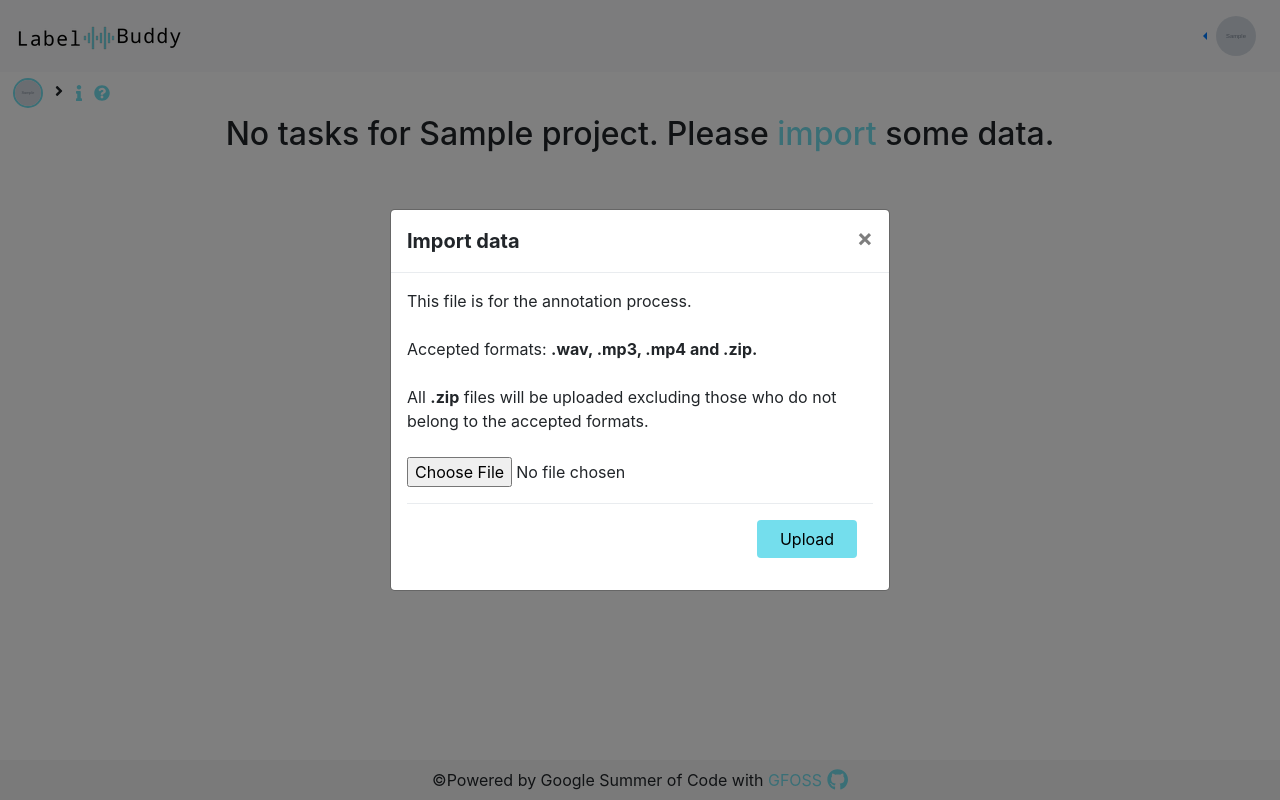
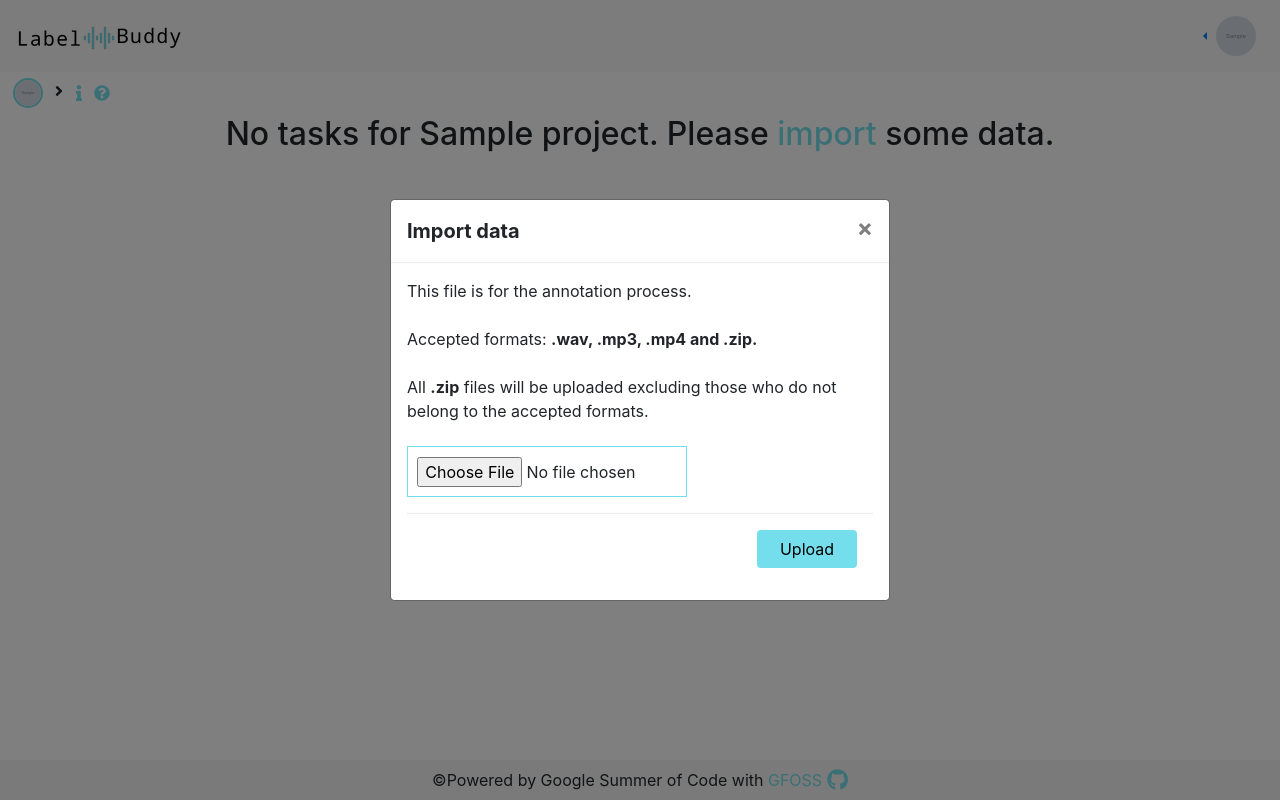
Before and after one commit to eellak/gsoc2021-audio-annotation-tool, a Django app: page /projects/1/tasks in a window 1280 px wide, after a click on "import". Run offline with Django 3.2, Linux system fonts and the light colour scheme; a user stored in the database is signed in; tables that the repository leaves empty hold one stand-in row (values such as "Sample post"); grey boxes marked "Sample" are stand-in pictures; data that the repository does not hold is empty; some libraries are stand-ins or nearby versions; some web fonts are replaced.

Commit message:
Small changes

```diff
--- a/label_buddy/projects/views.py
+++ b/label_buddy/projects/views.py
@@ -42,7 +42,8 @@ from .helpers import (
     delete_old_labels,
 )
 
-
+# global variables
+ACCEPTED_UPLOADED_EXTENSIONS = ['.wav', '.mp3', '.mp4', '.zip']
 
 def index(request):
     """Index view"""
@@ -237,6 +238,12 @@ def project_page_view(request, pk):
         if task_form.is_valid():
             new_task = task_form.save(commit=False)
             file_extension = str(new_task.file)[-4:]
+
+            # check if extension is accepted
+            if file_extension not in ACCEPTED_UPLOADED_EXTENSIONS:
+                messages.add_message(request, messages.ERROR, "%s is not an accepted extension." % file_extension)
+                return HttpResponseRedirect(get_project_url(project.id))
+
             # if file uploaded is a zip add new tasks
             if file_extension in [".zip", ".rar"]:
                 # unzip file and add as many tasks as the files in the zip/rar file
--- a/label_buddy/static/css/project_page.css
+++ b/label_buddy/static/css/project_page.css
@@ -16,6 +16,19 @@
     margin-top: 5%;
     cursor: default;
 }
+
+#import-file {
+    border: 1px solid #74deed;
+    /* border-radius: 5px; */
+    padding: 2%;
+    width: 60%;
+    cursor: pointer;
+}
+
+#import-file:hover {
+    background-color: rgba(115, 223, 237, 0.3) !important;
+}
+
 
 .export_div {
     border-radius: 5px;
--- a/label_buddy/static/js/project_page.js
+++ b/label_buddy/static/js/project_page.js
@@ -74,17 +74,17 @@ function filter_tasks() {
 }
 
 // when a file is uploaded
-function checkExtension(filePath) {
-    var valid_extensions = [".mp3", ".wav", ".mp4", ".zip"];
+// function checkExtension(filePath) {
+//     var valid_extensions = [".mp3", ".wav", ".mp4", ".zip"];
 
-    var file = filePath.value;
-    var files_extension = file.substr(file.length - 4, 4);
+//     var file = filePath.value;
+//     var files_extension = file.substr(file.length - 4, 4);
 
-    if(!valid_extensions.includes(files_extension)) {
-        document.getElementById("import-file").value = "";
-        alert("The format " + files_extension + " is not accepted. Please upload another file.");
-    }
-}
+//     if(!valid_extensions.includes(files_extension)) {
+//         document.getElementById("import-file").value = "";
+//         alert("The format " + files_extension + " is not accepted. Please upload another file.");
+//     }
+// }
 
 // dix for export click
 function selectExportFormat(div) {
--- a/label_buddy/tasks/forms.py
+++ b/label_buddy/tasks/forms.py
@@ -4,7 +4,7 @@ from .models import Task
 
 class TaskForm(forms.ModelForm):
 
-    file = forms.FileField(label='', widget=forms.FileInput(attrs={"id": "import-file", "onchange": "checkExtension(this)"}))
+    file = forms.FileField(label='', widget=forms.FileInput(attrs={"id": "import-file", "accept": ".wav, .mp3, .mp4, .zip"}))
     class Meta:
         model = Task
         fields = [
--- a/label_buddy/templates/import_modal.html
+++ b/label_buddy/templates/import_modal.html
@@ -12,8 +12,10 @@
         </div>
 
         <div class="modal-body">
-            This file is for the annotation process. <br><br>Accepted formats: <b>.wav, .mp3, .mp4 and .zip.</b><br><br>
-            All <b>.zip</b> files will be uploaded excluding those who do not belong to the accepted formats.
+            <div>
+                This file is for the annotation process. <br><br>Accepted formats: <b>.wav, .mp3, .mp4 and .zip.</b><br><br>
+                All <b>.zip</b> files will be uploaded excluding those who do not belong to the accepted formats.
+            </div>
             <form style="margin-top: 5%;" enctype="multipart/form-data" action="" method="POST">
                 {% csrf_token %}
                 {{ task_form | crispy}}
```
